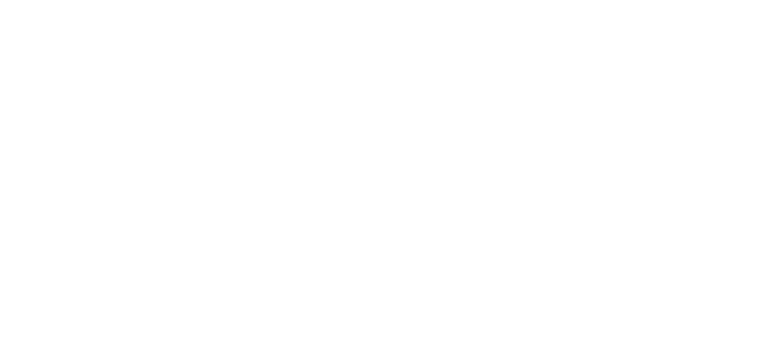
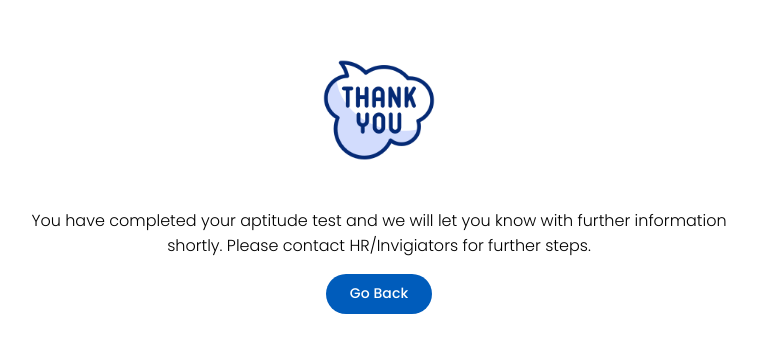
Before and after one commit to sarathcr/hire-assist, an Angular app: page /candidate/thank-you in a window 1280 px wide. Before the commit this address led to /. Shown: the part 226-578 px from the top of the page, without its empty margins (261-1018 px from the left). Built offline with nearby package versions, Linux system fonts and the light colour scheme; a web font is replaced by a local one.

Commit message:
Implement thank you screen

```diff
--- a/src/app/app.routes.ts
+++ b/src/app/app.routes.ts
@@ -5,6 +5,7 @@ import { backButtonGuard } from './modules/assessment/guards/backButton.guard';
 import { CandidateComponent } from './modules/candidate/candidate.component';
 import { PageLayout } from './shared/enum/enum';
 import { setLayout } from './shared/resolvers/set-layout.resolver';
+import { ThankYouComponent } from './modules/assessment/components/thank-you/thank-you.component';
 
 export const routes: Routes = [
   { path: '', redirectTo: 'candidate', pathMatch: 'full' },
@@ -25,4 +26,11 @@ export const routes: Routes = [
       layout: setLayout(PageLayout.FullScreen),
     },
   },
+  {
+    path: 'candidate/thank-you',
+    component: ThankYouComponent,
+    resolve: {
+      layout: setLayout(PageLayout.FullScreen),
+    },
+  },
 ];
--- a/src/app/layouts/fullscreen-layout/fullscreen-layout.component.scss
+++ b/src/app/layouts/fullscreen-layout/fullscreen-layout.component.scss
@@ -0,0 +1,5 @@
+.fullscreen {
+  &__content {
+    height: 100%;
+  }
+}
--- a/src/app/modules/assessment/assessment.component.ts
+++ b/src/app/modules/assessment/assessment.component.ts
@@ -68,6 +68,20 @@ export class AssessmentComponent extends BaseComponent {
     this.selectOption.emit();
   }
 
+  public exitFullScreenMode(): void {
+    // Check if the document is currently in fullscreen
+    if (document.fullscreenElement) {
+      document
+        .exitFullscreen()
+        .then(() => {
+          this.showTestTerminationDialog();
+        })
+        .catch(err => console.error('Failed to exit fullscreen mode:', err));
+    } else {
+      console.log('Not in fullscreen mode.');
+    }
+  }
+
   // Private Methods
   private enterFullScreenMode(): void {
     if (typeof document !== 'undefined') {
@@ -99,6 +113,7 @@ export class AssessmentComponent extends BaseComponent {
         }
       });
   }
+
   private showPreventNavigationDialog(): void {
     const modalData: DialogData = this.getPreventNavigationDialogData();
 
@@ -110,11 +125,6 @@ export class AssessmentComponent extends BaseComponent {
       .afterClosed()
       .subscribe(result => {
         if (result) {
-          //   // Handle if the user agrees to continue navigation
-          //   this.isNavigationIntercepted = true;
-          //   window.history.back(); // Navigate as requested
-          // } else {
-          // Reset interception
           this.isNavigationIntercepted = false;
           console.log('Navigation prevented.');
           this.showWarningDialog();
@@ -130,6 +140,7 @@ export class AssessmentComponent extends BaseComponent {
       closeOnNavigation: true,
     };
   }
+
   private getPreventNavigationDialogData(): DialogData {
     return {
       title: 'Warning',
@@ -143,18 +154,28 @@ export class AssessmentComponent extends BaseComponent {
     this.exitFullScreenMode();
   }
 
-  public exitFullScreenMode(): void {
-    // Check if the document is currently in fullscreen
-    if (document.fullscreenElement) {
-      document
-        .exitFullscreen()
-        .then(() => {
-          console.log('Exited fullscreen mode.');
+  private showTestTerminationDialog() {
+    const modalData: DialogData = this.getTestTerminationDialogData();
+
+    this.dialog
+      .open(DialogComponent, {
+        ...DialogConfig,
+        data: modalData,
+      })
+      .afterClosed()
+      .subscribe(result => {
+        if (result) {
           this.router.navigate(['/candidate']);
-        })
-        .catch(err => console.error('Failed to exit fullscreen mode:', err));
-    } else {
-      console.log('Not in fullscreen mode.');
-    }
+        }
+      });
+  }
+
+  private getTestTerminationDialogData(): DialogData {
+    return {
+      title: 'Sorry',
+      message: `You have used your maximum attempts by exiting full screen mode. Please contact invigilator/HR for further information`,
+      isChoice: false,
+      closeOnNavigation: true,
+    };
   }
 }
--- /dev/null
+++ b/src/app/modules/assessment/components/thank-you/thank-you.component.html
@@ -0,0 +1,12 @@
+<div class="thank-you">
+  <figure class="thank-you__image">
+    <img src="thank-you.gif" alt="thank-you" />
+  </figure>
+  <p class="thank-you__content">
+    You have completed your aptitude test and we will let you know with further
+    information shortly. Please contact HR/Invigiators for further steps.
+  </p>
+  <app-button
+    [buttonLabel]="'Go Back'"
+    (btnClick)="onGoBackClick()"></app-button>
+</div>
--- /dev/null
+++ b/src/app/modules/assessment/components/thank-you/thank-you.component.scss
@@ -0,0 +1,18 @@
+.thank-you {
+  padding: 50px;
+  display: flex;
+  align-items: center;
+  justify-content: center;
+  flex-direction: column;
+  height: 100%;
+  &__content {
+    width: 60%;
+    text-align: center;
+  }
+  &__image {
+    width: 10%;
+    img {
+      width: 100%;
+    }
+  }
+}
--- /dev/null
+++ b/src/app/modules/assessment/components/thank-you/thank-you.component.ts
@@ -0,0 +1,18 @@
+import { Component } from '@angular/core';
+import { ButtonComponent } from '../../../../shared/components/button/button.component';
+import { Router } from '@angular/router';
+
+@Component({
+  selector: 'app-thank-you',
+  imports: [ButtonComponent],
+  templateUrl: './thank-you.component.html',
+  styleUrl: './thank-you.component.scss',
+})
+export class ThankYouComponent {
+  constructor(private router: Router) {}
+
+  // Public Events
+  public onGoBackClick() {
+    this.router.navigate(['/candidate']);
+  }
+}
--- a/src/app/shared/components/button/button.component.html
+++ b/src/app/shared/components/button/button.component.html
@@ -1 +1 @@
-<button mat-flat-button (click)="onButtonClick()">Start</button>
+<button mat-flat-button (click)="onButtonClick()">{{ buttonLabel() }}</button>
--- a/src/app/shared/components/button/button.component.ts
+++ b/src/app/shared/components/button/button.component.ts
@@ -1,4 +1,4 @@
-import { Component, output } from '@angular/core';
+import { Component, input, output } from '@angular/core';
 import { MatButtonModule } from '@angular/material/button';
 
 @Component({
@@ -9,6 +9,7 @@ import { MatButtonModule } from '@angular/material/button';
 })
 export class ButtonComponent {
   public btnClick = output();
+  public buttonLabel = input();
 
   // Public Events
   public onButtonClick(): void {
--- a/src/app/shared/components/card/card.component.html
+++ b/src/app/shared/components/card/card.component.html
@@ -9,6 +9,8 @@
     <p>Time : <span>10:30 AM - 11.30 AM</span></p>
   </div>
   <div class="card__footer">
-    <app-button (btnClick)="startAssessment()"></app-button>
+    <app-button
+      [buttonLabel]="'Start'"
+      (btnClick)="startAssessment()"></app-button>
   </div>
 </div>
--- a/src/styles.scss
+++ b/src/styles.scss
@@ -12,4 +12,5 @@ html {
   box-sizing: border-box;
   font-family: 'Poppins', serif !important;
   font-style: normal;
+  // margin: 0;
 }
```
Also changed, not shown: public/thank-you.gif (added), 1 other file (tests, documents, lock files or other folders).
